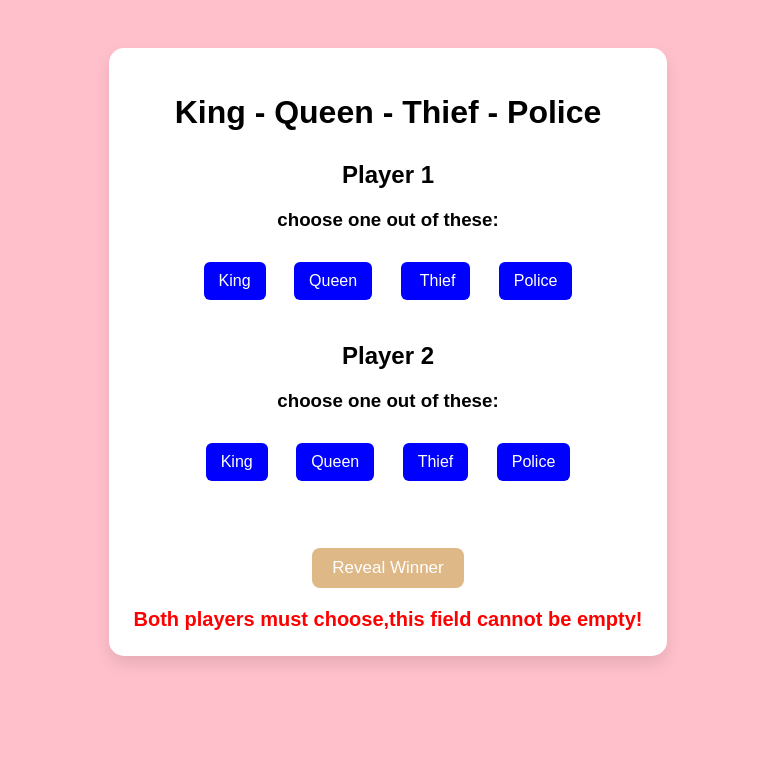
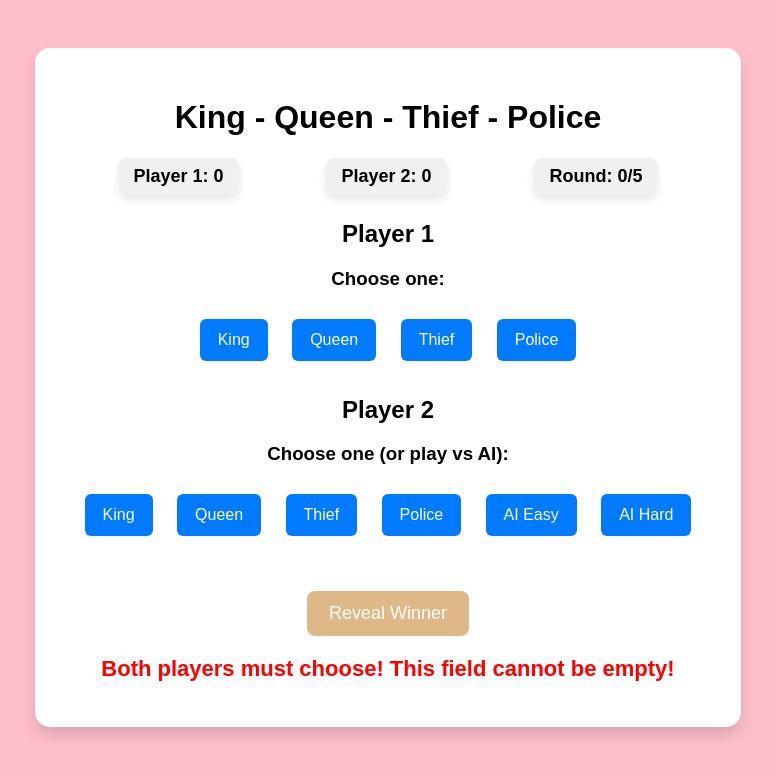
Before and after one commit to ayusmati15/king-queen-thief-police, a plain HTML site: page index.html in a window 1280 px wide. Both pictures are taken after a click on the button "Reveal Winner". Shown: the whole page, without its empty margins (252-1027 px from the left). Drawn offline with Linux system fonts and the light colour scheme.

Commit message:
Upgraded game: multi-round scoring, AI mode, animations, updated HTML/CSS

```diff
--- a/index.html
+++ b/index.html
@@ -8,32 +8,43 @@
 <body>
 
   <div class="game">
-    <h1>King - Queen - Thief - Police </h1>
+    <h1>King - Queen - Thief - Police</h1>
+
+    <div class="scoreboard">
+      <div id="player1Score">Player 1: 0</div>
+      <div id="player2Score">Player 2: 0</div>
+      <div id="rounds">Round: 0/5</div>
+    </div>
 
     <div class="player">
       <h2>Player 1</h2>
-      <h3>choose one out of these:</h3>
+      <h3>Choose one:</h3>
       <div class="buttons">
-        <button onclick="setChoice('player1', 'king')"> King</button>
-        <button onclick="setChoice('player1', 'queen')"> Queen</button>
-        <button onclick="setChoice('player1', 'thief')">️ Thief</button>
+        <button onclick="setChoice('player1', 'king')">King</button>
+        <button onclick="setChoice('player1', 'queen')">Queen</button>
+        <button onclick="setChoice('player1', 'thief')">Thief</button>
         <button onclick="setChoice('player1', 'police')">Police</button>
       </div>
     </div>
 
     <div class="player">
       <h2>Player 2</h2>
-      <h3>choose one out of these:</h3>
+      <h3>Choose one (or play vs AI):</h3>
       <div class="buttons">
-        <button onclick="setChoice('player2', 'king')"> King</button>
-        <button onclick="setChoice('player2', 'queen')"> Queen</button>
-        <button onclick="setChoice('player2', 'thief')"> Thief</button>
-        <button onclick="setChoice('player2', 'police')"> Police</button>
+        <button onclick="setChoice('player2', 'king')">King</button>
+        <button onclick="setChoice('player2', 'queen')">Queen</button>
+        <button onclick="setChoice('player2', 'thief')">Thief</button>
+        <button onclick="setChoice('player2', 'police')">Police</button>
+        <button onclick="setChoice('player2', aiChoice('easy')); checkWinner();">AI Easy</button>
+        <button onclick="setChoice('player2', aiChoice('hard')); checkWinner();">AI Hard</button>
       </div>
     </div>
 
-    <button class="play-btn" onclick="checkwinner()">Reveal Winner</button>
+
+    <button class="play-btn" onclick="checkWinner()">Reveal Winner</button>
+
     <div id="result"></div>
+    <div id="pickStats"></div>
   </div>
 
   <script src="script.js"></script>
--- a/script.js
+++ b/script.js
@@ -1,46 +1,109 @@
+
 let player1Choice = '';
 let player2Choice = '';
+let scores = { player1: 0, player2: 0, roundsPlayed: 0, totalRounds: 5 };
+let pickStats = { king: 0, queen: 0, thief: 0, police: 0 };
+
+const outcomes = {
+  king: { king: "draw", queen: "lose", thief: "win", police: "lose" },
+  queen: { king: "win", queen: "draw", thief: "lose", police: "win" },
+  thief: { king: "lose", queen: "win", thief: "draw", police: "lose" },
+  police: { king: "win", queen: "lose", thief: "win", police: "draw" }
+};
 
 function setChoice(player, role) {
   if (player === 'player1') {
     player1Choice = role;
-  } else {
+    trackPick(role);
+  } else if (player === 'player2') {
     player2Choice = role;
+    trackPick(role);
   }
 }
 
-function checkwinner() {
-  const result = document.getElementById('result');
+function trackPick(choice) {
+  pickStats[choice]++;
+  renderPickStats();
+}
+
+function renderPickStats() {
+  const statsDiv = document.getElementById('pickStats');
+  if (statsDiv) {
+    statsDiv.textContent = `Pick Stats: ${JSON.stringify(pickStats)}`;
+  }
+}
+
+function getWinPercentage(player) {
+  return ((scores[player] / scores.roundsPlayed) * 100 || 0).toFixed(1) + "%";
+}
+
+
+function checkWinner() {
+  const resultDiv = document.getElementById('result');
 
   if (!player1Choice || !player2Choice) {
-    result.textContent = "Both players must choose,this field cannot be empty!";
-    result.style.color = "red";
+    resultDiv.textContent = "Both players must choose! This field cannot be empty!";
+    resultDiv.style.color = "red";
     return;
   }
 
+  const outcome = outcomes[player1Choice][player2Choice];
 
-  const winMap = {
-    king: { beats: "thief" },
-    thief: { beats: "queen" },
-    police: { beats: "thief" },
-    queen: { beats: "king" }
-  };
-
-  if (player1Choice === player2Choice) {
-    result.textContent = " It's a Draw! Both chosen " + player1Choice;
-    result.style.color = "green";
-  } else if (winMap[player1Choice]?.beats === player2Choice) {
-    result.textContent = `Player 1 wins! ${player1Choice} beats ${player2Choice}`;
-    result.style.color = "red";
-  } else if (winMap[player2Choice]?.beats === player1Choice) {
-    result.textContent = `Player 2 wins! ${player2Choice} beats ${player1Choice}`;
-    result.style.color = "purple";
+  if (outcome === "draw") {
+    resultDiv.textContent = `It's a Draw! Both chose ${player1Choice}`;
+    resultDiv.style.color = "green";
+  } else if (outcome === "win") {
+    resultDiv.textContent = `Player 1 wins! ${player1Choice} beats ${player2Choice}`;
+    resultDiv.style.color = "red";
+    scores.player1++;
+  } else if (outcome === "lose") {
+    resultDiv.textContent = `Player 2 wins! ${player2Choice} beats ${player1Choice}`;
+    resultDiv.style.color = "purple";
+    scores.player2++;
   } else {
-    result.textContent = "No clear rule for this matchup!";
-    result.style.color = "black";
+    resultDiv.textContent = "No clear rule for this matchup!";
+    resultDiv.style.color = "black";
   }
 
+
+  scores.roundsPlayed++;
+  renderScoreboard();
+
+
+  if (scores.roundsPlayed >= scores.totalRounds) {
+    endGame();
+  }
 
   player1Choice = '';
   player2Choice = '';
 }
+
+function renderScoreboard() {
+  const p1Div = document.getElementById('player1Score');
+  const p2Div = document.getElementById('player2Score');
+  const roundDiv = document.getElementById('rounds');
+
+  if (p1Div) p1Div.textContent = `Player 1: ${scores.player1} (${getWinPercentage('player1')})`;
+  if (p2Div) p2Div.textContent = `Player 2: ${scores.player2} (${getWinPercentage('player2')})`;
+  if (roundDiv) roundDiv.textContent = `Round: ${scores.roundsPlayed}/${scores.totalRounds}`;
+}
+
+function endGame() {
+  const winner = scores.player1 > scores.player2
+    ? "Player 1 wins the game!"
+    : scores.player2 > scores.player1
+      ? "Player 2 wins the game!"
+      : "The game ends in a Draw!";
+  alert(`Game Over! ${winner}`);
+}
+
+
+function aiChoice(difficulty="easy") {
+  const choices = ["king", "queen", "thief", "police"];
+  if (difficulty === "easy") {
+    return choices[Math.floor(Math.random()*choices.length)];
+  } else {
+    const counterMap = { king: "police", queen: "king", thief: "queen", police: "thief" };
+    return counterMap[player1Choice] || choices[Math.floor(Math.random()*choices.length)];
+  }
+}
--- a/style.css
+++ b/style.css
@@ -1,55 +1,123 @@
+
 body {
   font-family: 'Arial', sans-serif;
   background-color: pink;
   text-align: center;
   padding-top: 40px;
+  transition: background 0.3s;
 }
 
 .game {
   background: white;
-  padding: 25px;
+  padding: 30px 40px;
   display: inline-block;
   border-radius: 15px;
-  box-shadow: 0 8px 16px rgba(0,0,0,0.1);
+  box-shadow: 0 8px 16px rgba(0,0,0,0.15);
+  transition: transform 0.3s;
+}
+
+.game:hover {
+  transform: scale(1.02);
+}
+
+
+.scoreboard {
+  display: flex;
+  justify-content: space-around;
+  margin-bottom: 25px;
+  font-size: 18px;
+  font-weight: bold;
+}
+
+.scoreboard div {
+  padding: 8px 15px;
+  border-radius: 8px;
+  background-color: #f0f0f0;
+  box-shadow: 0 4px 8px rgba(0,0,0,0.1);
 }
 
 .player {
-  margin: 30px 0;
+  margin: 25px 0;
 }
 
 .buttons button {
-  margin: 12px;
-  padding: 10px 15px;
+  margin: 10px;
+  padding: 12px 18px;
   font-size: 16px;
   border: none;
   border-radius: 6px;
-  background-color:blue;
+  background-color: #007bff;
   color: white;
   cursor: pointer;
-  transition: 0.2s;
+  transition: all 0.3s ease;
 }
 
 .buttons button:hover {
-  background-color: red;
+  background-color: #ff4d4d;
+  transform: scale(1.1);
 }
 
+.buttons button:active {
+  transform: scale(0.95);
+}
+
+
 .play-btn {
-  margin-top: 25px;
-  font-size: 17px;
-  padding: 10px 20px;
-  background-color:burlywood;
+  margin-top: 20px;
+  font-size: 18px;
+  padding: 12px 22px;
+  background-color: burlywood;
   color: white;
   border: none;
   border-radius: 8px;
   cursor: pointer;
+  transition: all 0.3s ease;
 }
 
 .play-btn:hover {
-  background-color:orange;
+  background-color: orange;
+  transform: scale(1.05);
 }
+
+.play-btn:active {
+  transform: scale(0.95);
+}
+
 
 #result {
   margin-top: 20px;
-  font-size: 20px;
+  font-size: 22px;
   font-weight: bold;
+  transition: all 0.3s ease;
 }
+
+
+.win {
+  color: green;
+  animation: highlight 0.6s ease-in-out;
+}
+
+.lose {
+  color: red;
+  animation: highlight 0.6s ease-in-out;
+}
+
+.draw {
+  color: goldenrod;
+  animation: highlight 0.6s ease-in-out;
+}
+
+
+#pickStats {
+  margin-top: 15px;
+  font-size: 16px;
+  font-weight: bold;
+  color: #333;
+}
+
+
+@keyframes highlight {
+  0% { transform: scale(1); }
+  50% { transform: scale(1.2); }
+  100% { transform: scale(1); }
+}
```
